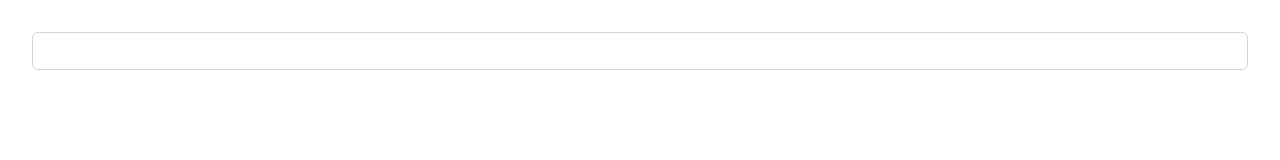
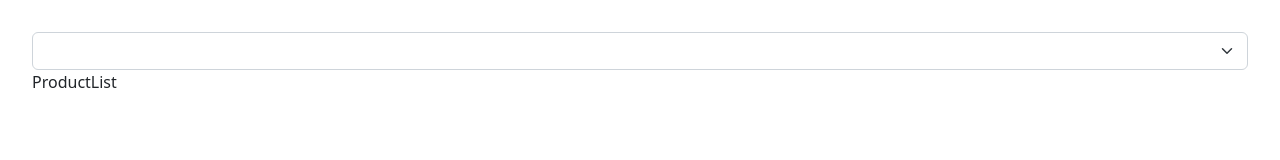
Before and after one commit to MrTuttle/react-app, a React (Vite) app: page / in a window 1280 px wide. Shown: the top 160 px of the page. Built offline with nearby package versions, Linux system fonts and the light colour scheme.

Commit message:
effect dependencies ok, go to Effect clean p

```diff
--- a/src/App.tsx
+++ b/src/App.tsx
@@ -1,17 +1,19 @@
-import { useEffect, useRef } from "react";
+// src/App.tsx
+
+import { useEffect, useRef, useState } from "react";
+import ProductList from "./components/ProductList";
 
 function App() {
-  const ref = useRef<HTMLInputElement>(null);
-
-
-
-  useEffect(() => {
-    document.title = "My App";
-  });
+  const [category, setCategory] = useState('');
 
   return (
     <div>
-      <input ref={ref} type="text" className="form-control" />
+      <select className="form-select" id="" onChange={(event) => setCategory(event.target.value) }>
+        <option value=""></option>
+        <option value="Clothing">Clothing</option>
+        <option value="Household">Household</option>
+      </select>
+      <ProductList category={category}/>
     </div>
   );
 }
--- /dev/null
+++ b/src/components/ProductList.tsx
@@ -0,0 +1,16 @@
+import React, { useEffect, useState } from 'react'
+
+const ProductList = ({category}: {category: string}) => {
+  const [products, setProducts] = useState<string[]>([]);
+
+  useEffect(() => {
+    console.log('Fetching products in', category);
+    setProducts(['Clothing', 'Household']);
+  }, [category]);
+
+  return (
+    <div>ProductList</div>
+  )
+}
+
+export default ProductList
```
